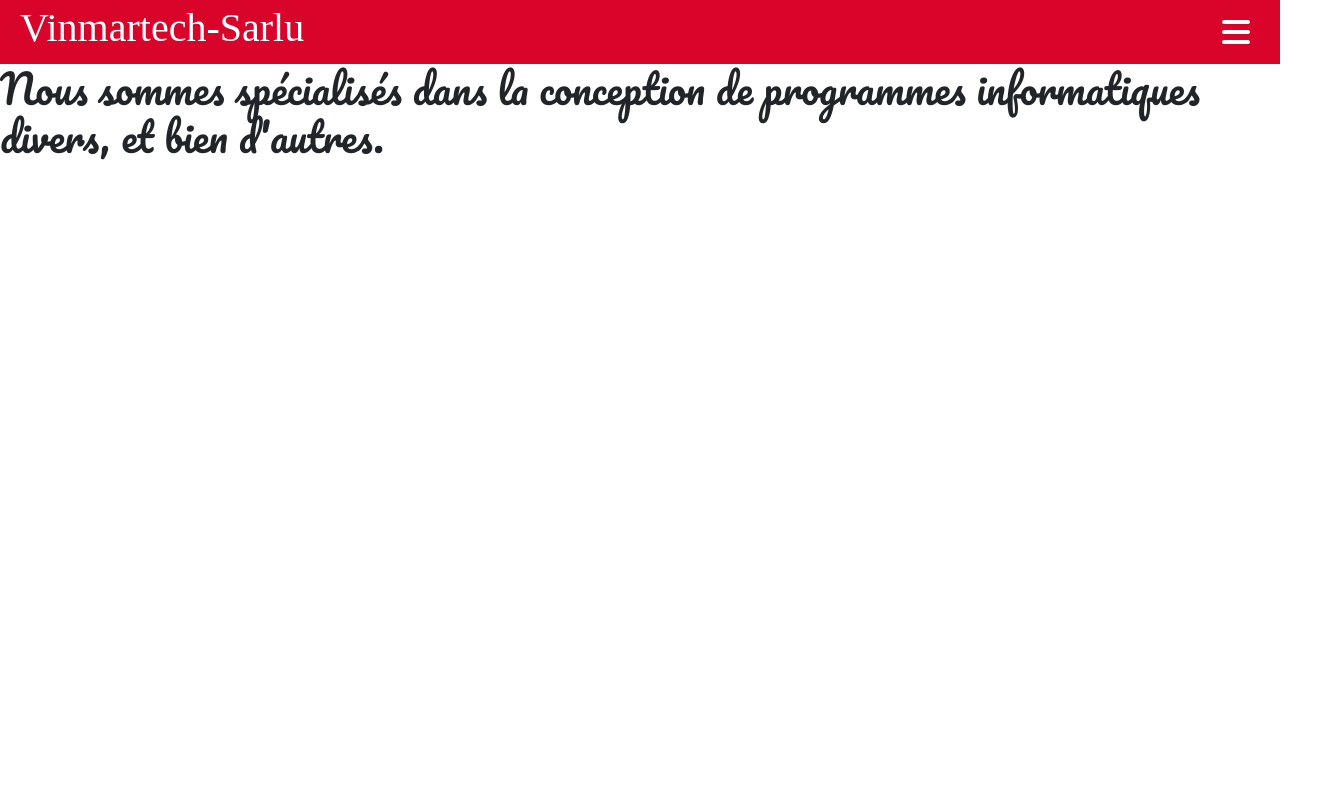
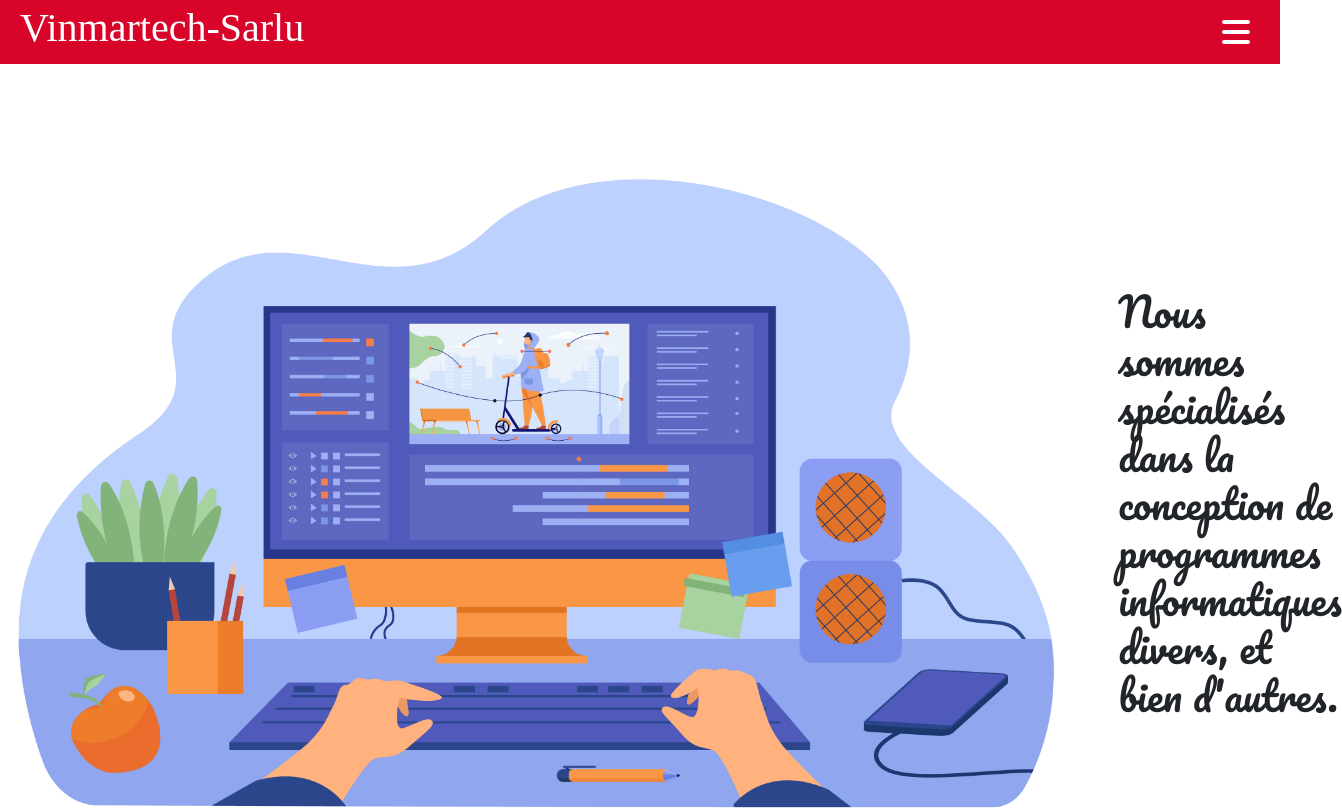
Before and after one commit to Alphonse-K/vinmartech, a React (Create React App) app: page /expertises in a window 1280 px wide. Shown: the top 809 px of the page, 1342 px wide, since content can reach past the window. Built offline with nearby package versions, Linux system fonts and the light colour scheme; a web font is replaced by a local one.

Commit message:
Expertises.js component was updated

```diff
--- a/src/App.css
+++ b/src/App.css
@@ -410,15 +410,15 @@ ul li .link:hover::before {
 
 /**************************** EXPERTISE COMPONENT START***********************************/
 .expertise-header {
-  background-image: url('./img/monitor.jpg');
-  background-repeat: no-repeat;
-  background-size: auto;
-  height: 100vh;
-  /* display: flex;
+  display: flex;
   align-items: center;
-  justify-content: center; */
+  justify-content: center;
   font-family: 'Pacifico', cursive;
-  /* margin: 50px; */
+  padding: 50px;
+}
+
+.expertise-header img {
+  width: 100%;
 }
 
 /**************************** EXPERTISE COMPONENT END****************************************/
--- a/src/components/Expertises.js
+++ b/src/components/Expertises.js
@@ -8,7 +8,10 @@ export default function Expertises() {
     // <></>
     <div>
         <Navbar/>
-        <div className='expertise-header'><h1>Nous sommes spécialisés dans la conception de programmes informatiques divers, et bien d'autres.</h1></div>
+        <div className='expertise-header'>
+          <img src={require('../img/monitor.jpg')} />
+          <h1>Nous sommes spécialisés dans la conception de programmes informatiques divers, et bien d'autres.</h1>
+        </div>
         <div>Expertises</div>
         <div>Expertises</div>
         <div>Expertises</div>
```
